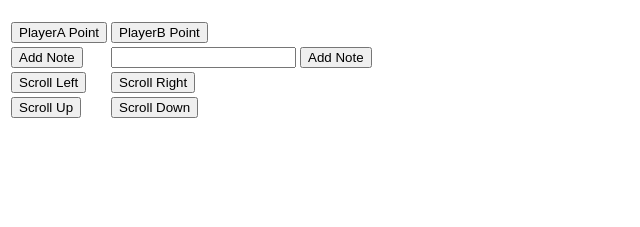
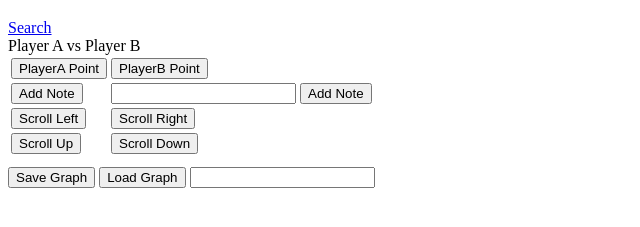
Before and after one commit to jtbui20/tensys, a plain HTML site: page index.html in a window 1280 px wide. Shown: the part 61-288 px from the top of the page, without its empty margins (0-640 px from the left). Drawn offline with nearby package versions, Linux system fonts and the light colour scheme.

Commit message:
Added more elements to page

```diff
--- a/index.html
+++ b/index.html
@@ -5,20 +5,26 @@
     <script src="tenengine/game.js"></script>
     <script src="tenengine/player.js"></script>
     <script src="svg.js"></script>
-    <script src="main.js"></script>
-    <!--
-        <script src="https://ajax.googleapis.com/ajax/libs/jquery/3.4.0/jquery.min.js"></script>
-    -->
-    <link rel="stylesheet" type="text/css" href="main.css">
+    <script src="/src/main.js"></script>
+    <script src="https://ajax.googleapis.com/ajax/libs/jquery/3.4.0/jquery.min.js"></script>
+    <link rel="stylesheet" type="text/css" href="/src/main.css">
     <link href="https://fonts.googleapis.com/css?family=Roboto&display=swap" rel="stylesheet">
+
+    <meta name="viewport" content="width=device-width, initial-scale=1, shrink-to-fit=no">
     <title>Tensys</title>
 </head>
 
 <body>
     <header>
         <h1 id="title">TenSys</h1>
+        <div id="navbar">
+            <a href="search.html" navSearch">Search</a>
+        </div>
     </header>
     <div id="content">
+        <div id="info">
+            Player A vs Player B
+        </div>
         <div id="graphic">
         </div>
         <div>
@@ -54,7 +60,9 @@
                     <td id="point"></td>
                 </tr>
             </table>
-            <div id="json"></div>
+            <input id="saveGraph" type="button" value="Save Graph" />
+            <input id="loadGraph" type="button" value="Load Graph" />
+            <input id="file" type="text"/>
         </div>
     </div>
 </body>
```
